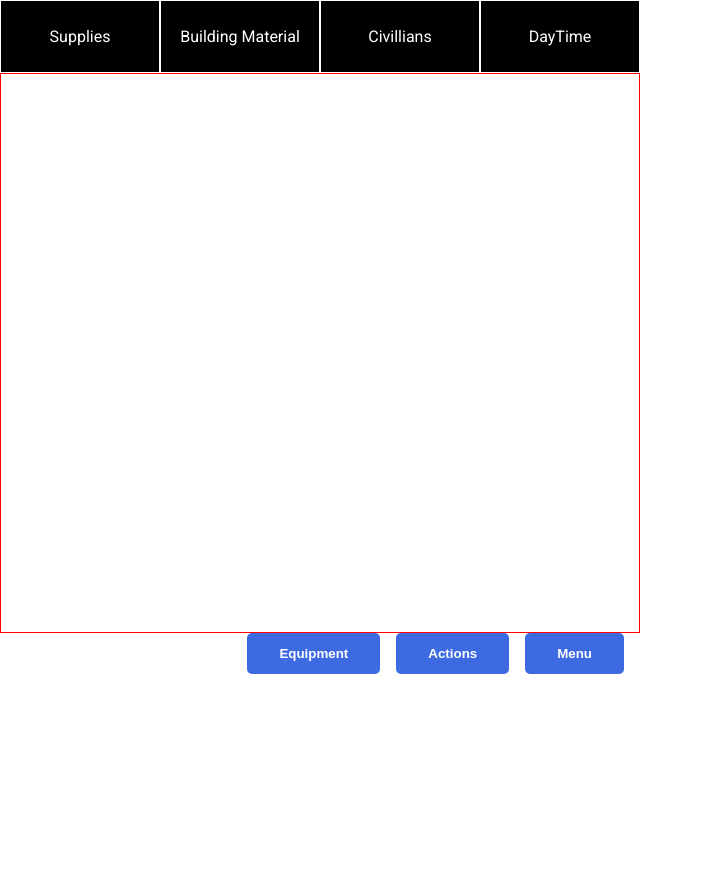
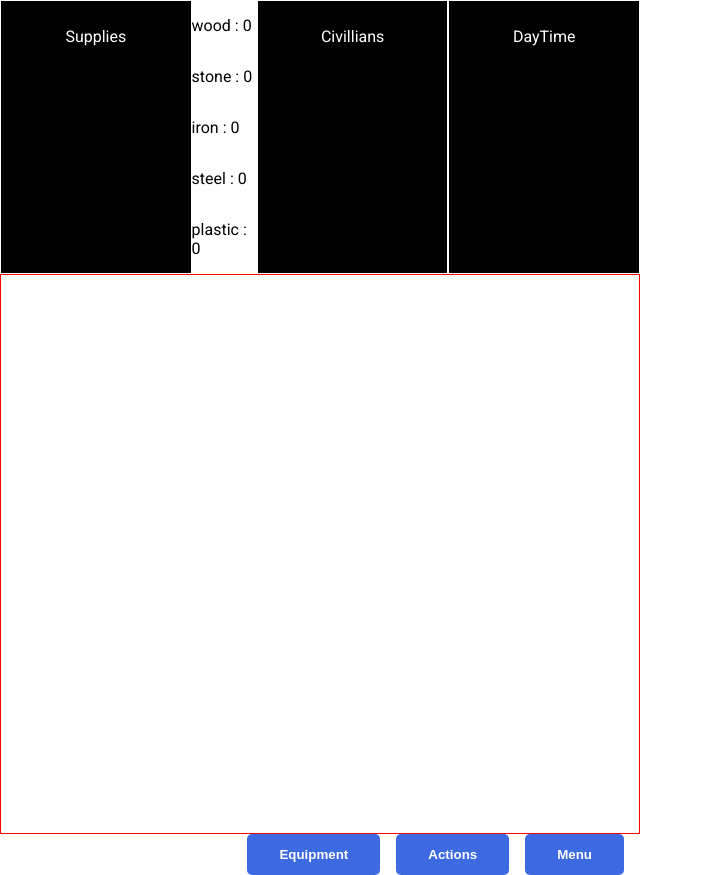
Before and after one commit to Vasmart24/practice-2024, a React (Vite) app in the folder Stranded/: page / in a window 1280 px wide. Shown: the whole page, without its empty margins (0-703 px from the left). Before the commit the page ends 800 px from the top, so only its background shows below. Built offline with nearby package versions, Linux system fonts and the light colour scheme.

Commit message:
update Header infomation(UI)

```diff
--- a/Stranded/src/App.jsx
+++ b/Stranded/src/App.jsx
@@ -6,6 +6,7 @@
 import Futer from './components/Futer/Futer.jsx';
 import MainHeader from './components/MainHeader/MainHeader.jsx';
 import MainView from './components/MainView/MainView.jsx';
+import HeaderResources from './components/HeaderResources/HeaderResources.jsx';
 
 function increaseRes(resname = '') {
   const resource = baseResources.find(({name}) => name === resname);
--- /dev/null
+++ b/Stranded/src/components/HeaderResources/HeaderResources.jsx
@@ -0,0 +1,14 @@
+import { baseResources } from "../../resources/baseResources"
+
+export default function HeaderResources() {
+  return(
+    <ul>
+        <li>
+            {baseResources.map(({key, name, count}) => {
+               return <p key={key}>{name} : {count}</p>
+            })}
+        </li>
+    </ul>
+
+  )
+}
--- a/Stranded/src/components/MainHeader/MainHeader.jsx
+++ b/Stranded/src/components/MainHeader/MainHeader.jsx
@@ -1,6 +1,7 @@
 import InfoBlock from "../InfoBlock/InfoBlock"
 import "./MainHeader.css"
 import { blockNames } from "../../data.js"
+import HeaderResources from "../HeaderResources/HeaderResources.jsx"
 
 
 
@@ -8,7 +9,7 @@ export default function MainHeader() {
   return(
     <div className="header">
       <InfoBlock {...blockNames[0]}/>
-      <InfoBlock {...blockNames[1]}/>
+      <HeaderResources/>
       <InfoBlock {...blockNames[2]}/>
       <InfoBlock {...blockNames[3]}/>
     </div>
--- a/Stranded/src/resources/baseResources.js
+++ b/Stranded/src/resources/baseResources.js
@@ -2,4 +2,6 @@ export const baseResources = [
   { key: 0, name: "wood", count: 0 },
   { key: 1, name: "stone", count: 0 },
   { key: 2, name: "iron", count: 0 },
+  { key: 3, name: "steel", count: 0 },
+  { key: 4, name: "plastic", count: 0 },
 ];
```
